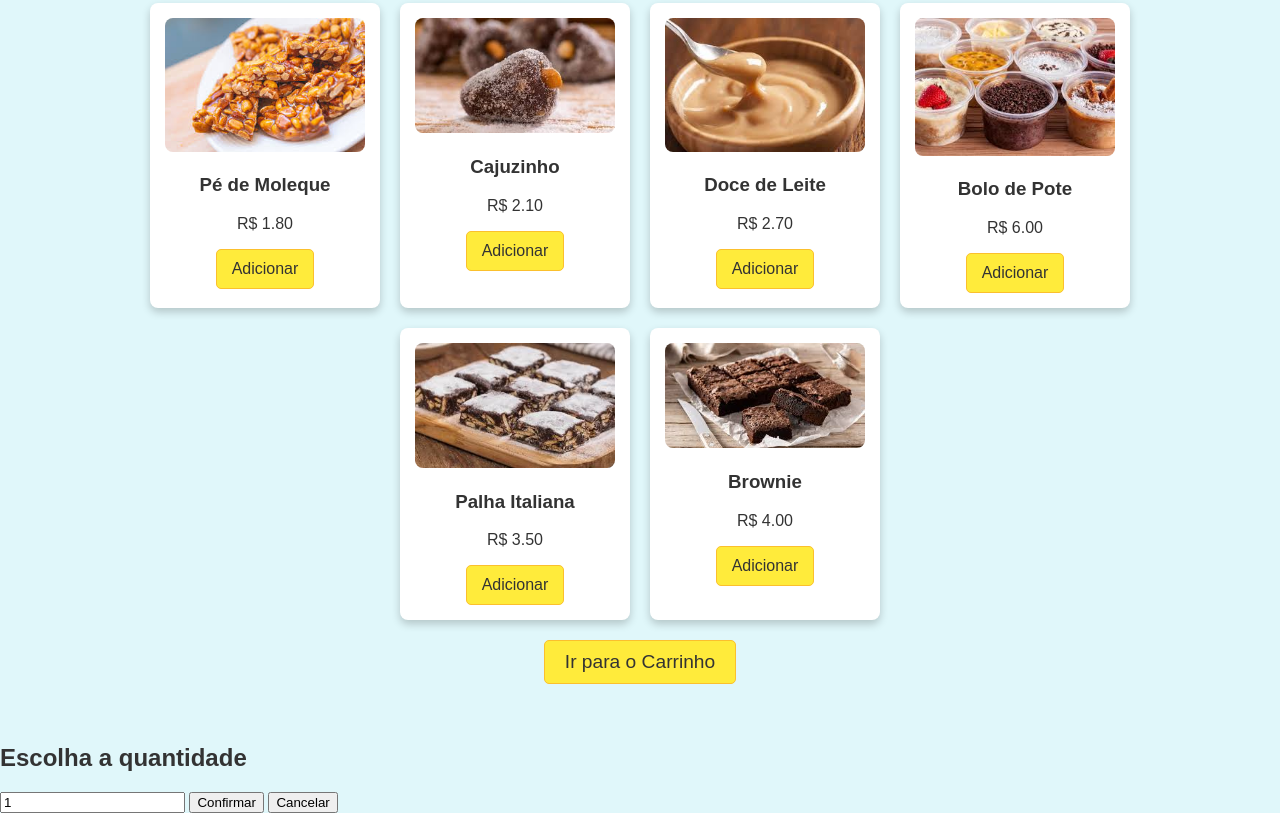
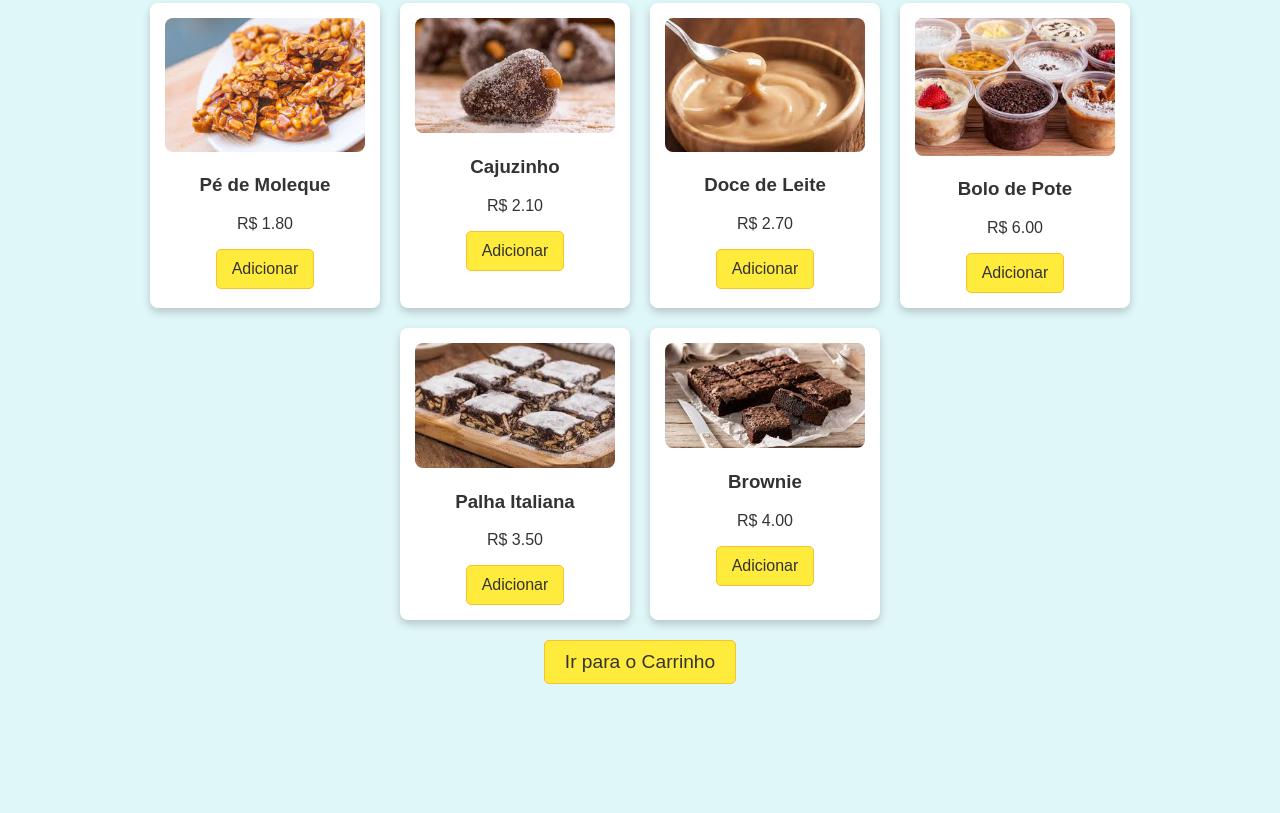
Before and after one commit to Lili-Sweets/prosperity, a plain HTML site: page index.html in a window 1280 px wide. Shown: the part 431-1244 px from the top of the page. After the commit the page ends 1155 px from the top, so only its background shows below. Drawn offline with Linux system fonts and the light colour scheme.

Commit message:
eu tirei um treco que estava la em baixo que nao fazia sentido

```diff
--- a/index.html
+++ b/index.html
@@ -28,15 +28,6 @@
         <p>Total: R$ <span id="cart-total">0.00</span></p>
         <div class="finalize-button" onclick="finalizeOrder()">Finalizar Pedido</div>
     </div>
-<!-- Modal -->
-<div id="quantity-modal" class="modal hidden">
-    <div class="modal-content">
-        <h2>Escolha a quantidade</h2>
-        <input type="number" id="quantity-input" value="1" min="1" />
-        <button id="confirm-quantity">Confirmar</button>
-        <button id="cancel-quantity">Cancelar</button>
-    </div>
-</div>
 
 <!-- Lista de Produtos -->
 <div class="products" id="product-list"></div>
```
